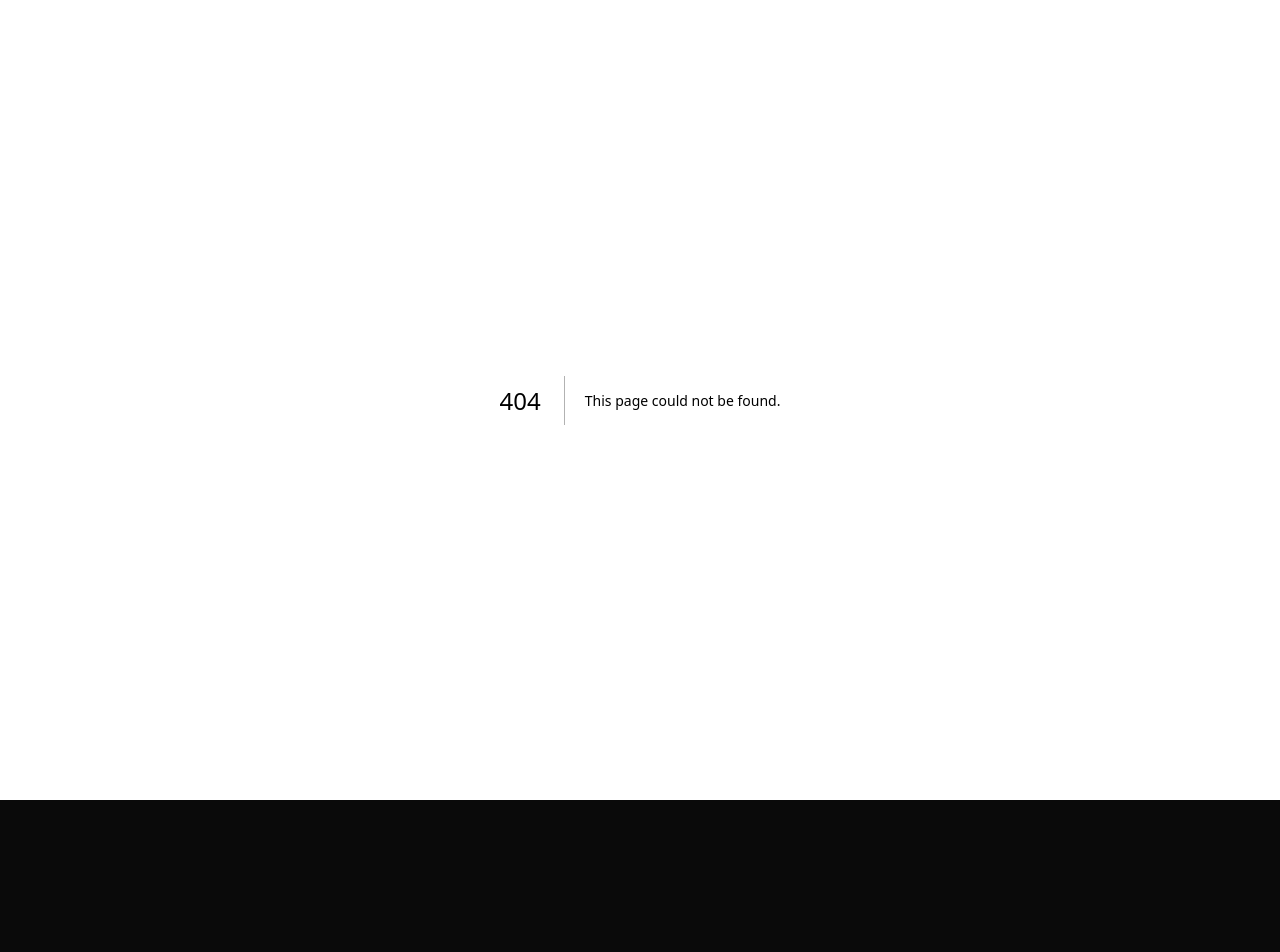
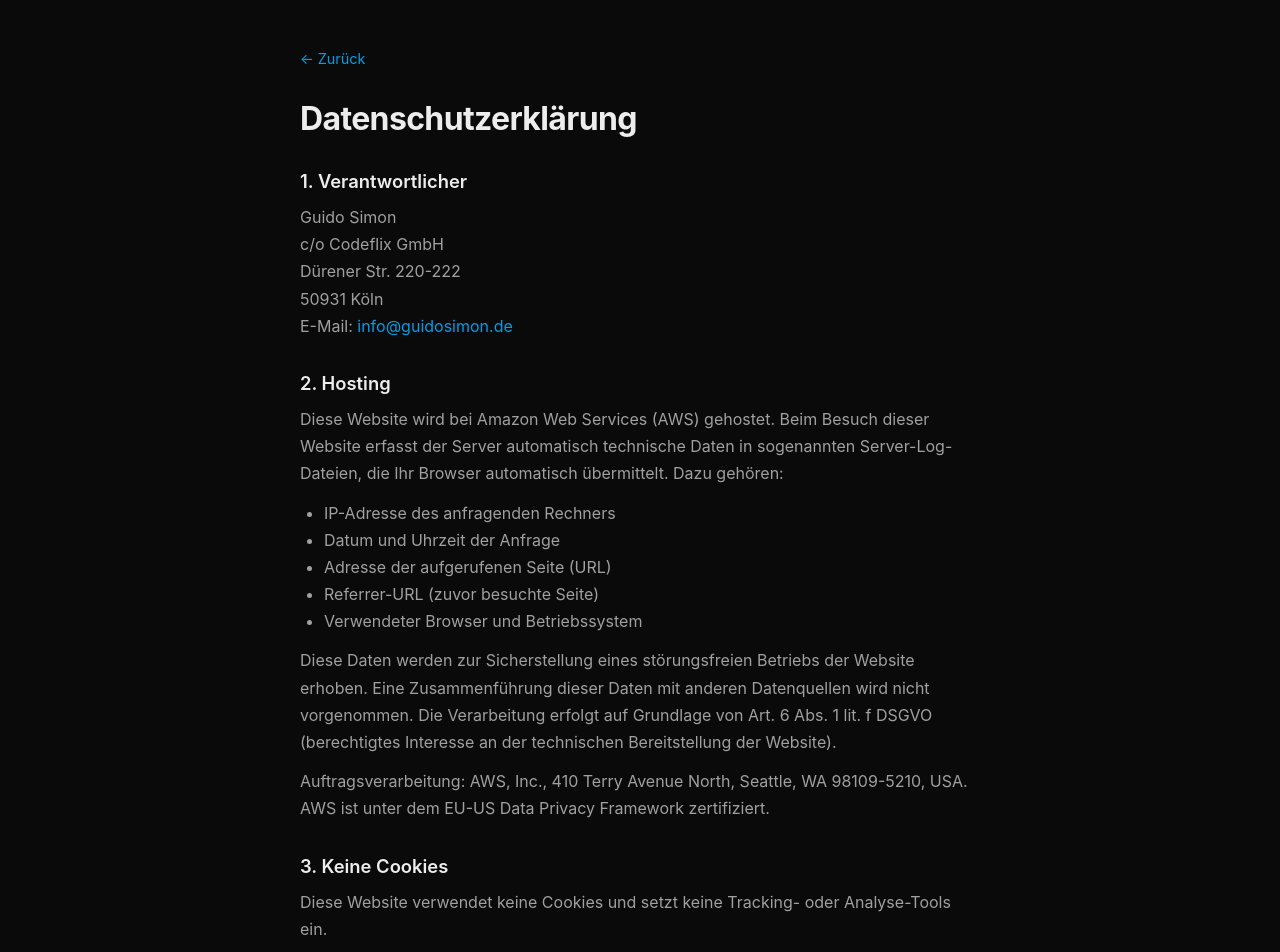
Before and after one commit to gusimo/guido-simon-public-website, a Next.js app: page /datenschutz in a window 1280 px wide. Before the commit this address had no page. Shown: the top 952 px of the page. Before the commit the page ends 800 px from the top, so only its background shows below. Built offline with nearby package versions, Linux system fonts and the light colour scheme.

Commit message:
added gdpr

```diff
--- /dev/null
+++ b/app/datenschutz/page.tsx
@@ -0,0 +1,93 @@
+import styles from "../legal.module.css";
+
+export const metadata = {
+  title: "Datenschutzerklärung – Guido Simon",
+};
+
+export default function Datenschutz() {
+  return (
+    <main className={styles.main}>
+      <div className={styles.container}>
+        <a href="/" className={styles.backLink}>
+          &larr; Zurück
+        </a>
+        <h1 className={styles.title}>Datenschutzerklärung</h1>
+
+        <h2>1. Verantwortlicher</h2>
+        <p>
+          Guido Simon
+          <br />
+          c/o Codeflix GmbH
+          <br />
+          Dürener Str. 220-222
+          <br />
+          50931 Köln
+          <br />
+          E-Mail:{" "}
+          <a href="mailto:info@guidosimon.de">info@guidosimon.de</a>
+        </p>
+
+        <h2>2. Hosting</h2>
+        <p>
+          Diese Website wird bei Amazon Web Services (AWS) gehostet. Beim Besuch
+          dieser Website erfasst der Server automatisch technische Daten in
+          sogenannten Server-Log-Dateien, die Ihr Browser automatisch
+          übermittelt. Dazu gehören:
+        </p>
+        <ul>
+          <li>IP-Adresse des anfragenden Rechners</li>
+          <li>Datum und Uhrzeit der Anfrage</li>
+          <li>Adresse der aufgerufenen Seite (URL)</li>
+          <li>Referrer-URL (zuvor besuchte Seite)</li>
+          <li>Verwendeter Browser und Betriebssystem</li>
+        </ul>
+        <p>
+          Diese Daten werden zur Sicherstellung eines störungsfreien Betriebs
+          der Website erhoben. Eine Zusammenführung dieser Daten mit anderen
+          Datenquellen wird nicht vorgenommen. Die Verarbeitung erfolgt auf
+          Grundlage von Art. 6 Abs. 1 lit. f DSGVO (berechtigtes Interesse an
+          der technischen Bereitstellung der Website).
+        </p>
+        <p>
+          Auftragsverarbeitung: AWS, Inc., 410 Terry Avenue North, Seattle, WA
+          98109-5210, USA. AWS ist unter dem EU-US Data Privacy Framework
+          zertifiziert.
+        </p>
+
+        <h2>3. Keine Cookies</h2>
+        <p>
+          Diese Website verwendet keine Cookies und setzt keine Tracking- oder
+          Analyse-Tools ein.
+        </p>
+
+        <h2>4. Externe Links</h2>
+        <p>
+          Diese Website enthält Links zu externen Websites (z.&nbsp;B.
+          LinkedIn). Beim Klick auf einen externen Link werden Sie auf die
+          Website des jeweiligen Anbieters weitergeleitet. Dort gelten die
+          Datenschutzbestimmungen des jeweiligen Anbieters. Ich habe keinen
+          Einfluss auf die Datenverarbeitung durch Dritte.
+        </p>
+
+        <h2>5. Ihre Rechte</h2>
+        <p>
+          Sie haben gemäß DSGVO folgende Rechte bezüglich Ihrer
+          personenbezogenen Daten:
+        </p>
+        <ul>
+          <li>Recht auf Auskunft (Art. 15 DSGVO)</li>
+          <li>Recht auf Berichtigung (Art. 16 DSGVO)</li>
+          <li>Recht auf Löschung (Art. 17 DSGVO)</li>
+          <li>Recht auf Einschränkung der Verarbeitung (Art. 18 DSGVO)</li>
+          <li>Recht auf Datenübertragbarkeit (Art. 20 DSGVO)</li>
+          <li>Recht auf Widerspruch (Art. 21 DSGVO)</li>
+        </ul>
+        <p>
+          Zur Ausübung Ihrer Rechte wenden Sie sich bitte an die oben genannte
+          E-Mail-Adresse. Sie haben zudem das Recht, sich bei einer
+          Datenschutz-Aufsichtsbehörde zu beschweren.
+        </p>
+      </div>
+    </main>
+  );
+}
--- /dev/null
+++ b/app/legal.module.css
@@ -0,0 +1,61 @@
+.main {
+  display: flex;
+  justify-content: center;
+  min-height: 100vh;
+  padding: 3rem 2rem;
+}
+
+.container {
+  max-width: 680px;
+  width: 100%;
+}
+
+.backLink {
+  display: inline-block;
+  margin-bottom: 2rem;
+  color: var(--color-text-muted);
+  text-decoration: none;
+  font-size: 0.9rem;
+  transition: color 0.2s ease;
+}
+
+.backLink:hover {
+  color: var(--color-text);
+}
+
+.title {
+  font-size: 2rem;
+  font-weight: 700;
+  margin-bottom: 2rem;
+  letter-spacing: -0.02em;
+}
+
+.container h2 {
+  font-size: 1.15rem;
+  font-weight: 600;
+  margin-top: 2rem;
+  margin-bottom: 0.75rem;
+  color: var(--color-text);
+}
+
+.container p {
+  color: var(--color-text-muted);
+  line-height: 1.7;
+  margin-bottom: 0.75rem;
+}
+
+.container ul {
+  color: var(--color-text-muted);
+  line-height: 1.7;
+  margin-bottom: 0.75rem;
+  padding-left: 1.5rem;
+}
+
+.container a {
+  color: var(--color-accent-hover);
+  text-decoration: none;
+}
+
+.container a:hover {
+  text-decoration: underline;
+}
--- a/app/page.module.css
+++ b/app/page.module.css
@@ -1,5 +1,6 @@
 .main {
   display: flex;
+  flex-direction: column;
   justify-content: center;
   align-items: center;
   min-height: 100vh;
@@ -59,3 +60,34 @@
 .icon {
   flex-shrink: 0;
 }
+
+.footer {
+  position: fixed;
+  bottom: 0;
+  left: 0;
+  right: 0;
+  display: flex;
+  justify-content: center;
+  align-items: center;
+  gap: 0.75rem;
+  padding: 1.25rem;
+  font-size: 0.8rem;
+}
+
+.footer a {
+  color: var(--color-text-muted);
+  text-decoration: none;
+  transition: color 0.2s ease;
+}
+
+.footer a:hover {
+  color: var(--color-text);
+}
+
+.footerDot {
+  width: 3px;
+  height: 3px;
+  border-radius: 50%;
+  background-color: var(--color-text-muted);
+  opacity: 0.5;
+}
--- a/app/page.tsx
+++ b/app/page.tsx
@@ -26,6 +26,11 @@ export default function Home() {
           LinkedIn
         </a>
       </div>
+      <footer className={styles.footer}>
+        <a href="/impressum">Impressum</a>
+        <span className={styles.footerDot} />
+        <a href="/datenschutz">Datenschutz</a>
+      </footer>
     </main>
   );
 }
```
Also changed, not shown: app/impressum/page.tsx (added, +56 -0 lines).
